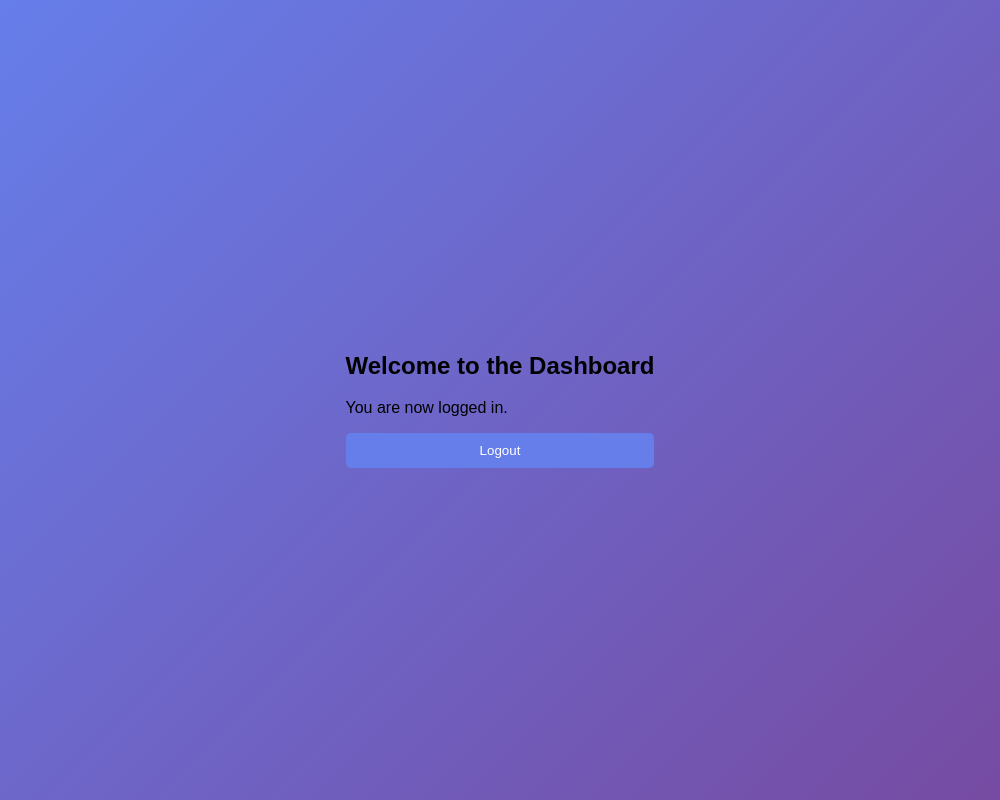
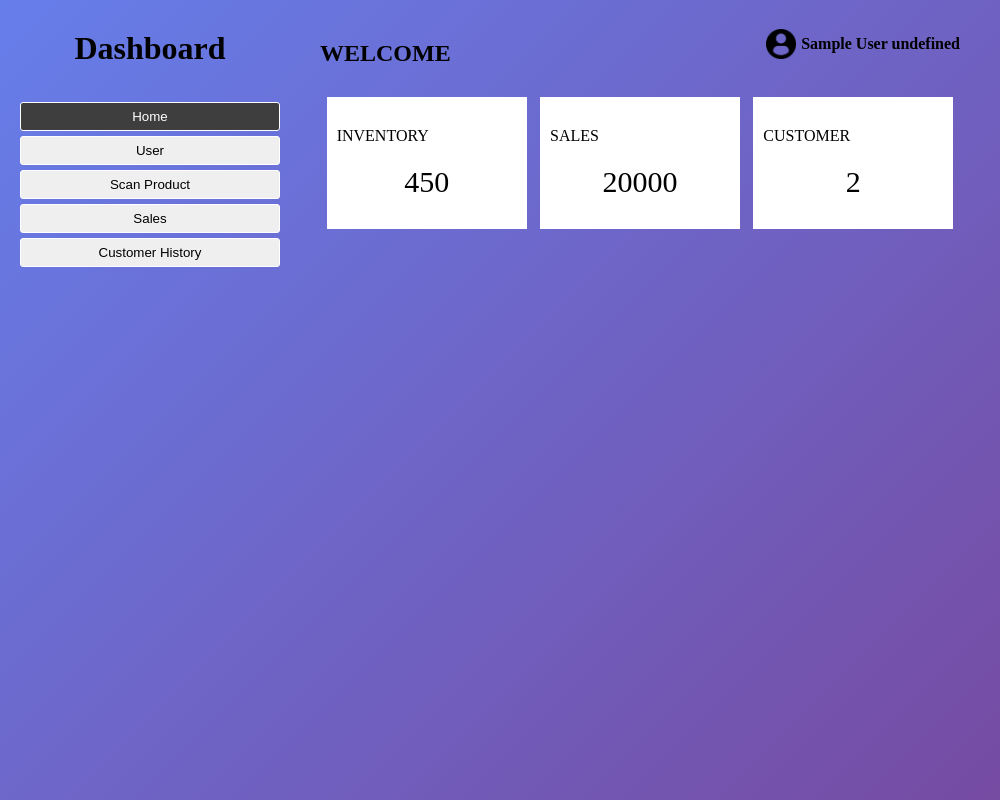
Before and after one commit to jian1219/grocery-store, an Electron app: page dashboard.html in a window 1000 px wide. Drawn offline with Linux system fonts and the light colour scheme; sample sign-in values are in the browser's storage.

Commit message:
Updated project with new files

```diff
--- /dev/null
+++ b/css/dashboard.css
@@ -0,0 +1,74 @@
+*{
+    padding: 0;
+    margin: 0;
+}
+.container{
+    height: 100vh;
+    background: linear-gradient(135deg, #667eea, #764ba2);
+    display: grid;
+    grid-template-columns: 300px 1fr;
+}
+.nav{
+    margin-top: 30px;
+}
+.h1-center{
+    text-align: center;
+}
+.buttons{
+    display: grid;
+    margin: 30px 20px 10px 20px;
+}
+.buttons button{
+    padding: 6px;
+    border-radius: 3px;
+    border: 1px solid white;
+    margin-top: 5px;
+    cursor: pointer;
+}
+
+.main{
+    margin: 10px 40px 10px 20px;
+}
+
+.top{
+    display: flex;
+    justify-content: space-between;
+    margin-top: 10px;
+}
+.adjust-top{
+    margin-top: 20px;
+}
+
+.info{
+    display: flex;
+    justify-content: space-around;
+    margin-top: 30px;
+}
+
+.info .box{
+    background-color: white;
+    width: 180px;
+    padding: 30px 10px;
+}
+
+.info .box .count{
+    text-align: center;
+    margin-top: 20px;
+    font-weight: 500;
+    font-size: 30px;
+}
+
+.user-icon{
+    width: 30px;
+    margin-right: 5px;
+}
+
+.username{
+    display: flex;
+    align-items: center;
+}
+
+.active{
+    background-color: rgb(62, 62, 62);
+    color: white;
+}
--- /dev/null
+++ b/css/user.css
@@ -0,0 +1,94 @@
+*{
+    padding: 0;
+    margin: 0;
+}
+.container{
+    height: 100vh;
+    background: linear-gradient(135deg, #667eea, #764ba2);
+    display: grid;
+    grid-template-columns: 300px 1fr;
+}
+
+.nav{
+    margin-top: 30px;
+}
+.h1-center{
+    text-align: center;
+}
+.buttons{
+    display: grid;
+    margin: 30px 20px 10px 20px;
+
+}
+.buttons button{
+    padding: 6px;
+    border-radius: 3px;
+    border: 1px solid white;
+    margin-top: 5px;
+    cursor: pointer;
+}
+
+
+
+.main{
+    margin: 10px 40px 10px 20px;
+}
+
+.main .top{
+    margin-top: 30px;
+}
+
+.active{
+    background-color: rgb(62, 62, 62);
+    color: white;
+}
+
+
+.user-list{
+    background-color: rgb(198, 198, 198);
+    margin-top: 20px;
+}
+.user-list .user-row{
+    display: flex;
+    border-bottom: 1px solid black;
+}
+.user-list .user-row .column{
+    width: 150px;
+    border-right: 1px solid black;
+    padding-left: 10px;
+    padding-top: 5px;
+    padding-bottom: 5px;
+    font-weight: 600;
+}
+.user-list .user-row .column-data{
+    width: 150px;
+    border-right: 1px solid black;
+    padding-left: 10px;
+    padding-top: 5px;
+    padding-bottom: 5px;
+
+}
+
+.edit-btn{
+    background-color: blue;
+    color: white;
+    padding: 4px 15px;
+    border: none;
+    border-radius: 2px;
+    cursor: pointer;
+}
+.edit-btn:hover{
+    background-color: rgb(1, 1, 101);
+}
+
+.delete-btn{
+    background-color: red;
+    color: white;
+    padding: 4px 15px;
+    border: none;
+    border-radius: 2px;
+    cursor: pointer;
+}
+.delete-btn:hover{
+    background-color: rgb(134, 0, 0);
+}
--- a/dashboard.html
+++ b/dashboard.html
@@ -4,19 +4,75 @@
     <meta charset="UTF-8">
     <meta name="viewport" content="width=device-width, initial-scale=1.0">
     <title>Dashboard</title>
-    <link rel="stylesheet" href="index.css">
+    <link rel="stylesheet" href="css/dashboard.css">
 </head>
 <body>
     <div class="container">
-        <h2>Welcome to the Dashboard</h2>
-        <p>You are now logged in.</p>
-        <button onclick="logout()">Logout</button>
+
+        <div class="nav">
+            <h1 class="h1-center">Dashboard</h1>
+            <div class="buttons">
+                <button class="active">Home</button>
+                <button onclick="goToUser()">User</button>
+                <button>Scan Product</button>
+                <button>Sales</button>
+                <button>Customer History</button>
+            </div>
+        </div>
+        <div class="main">
+            <div class="top">
+                <h2 class="adjust-top">WELCOME</h2>
+                <div class="username">
+                    <img class="user-icon" src="icons/profile-user (2).png" alt="">
+                    <h4 id="user-name"> Loading...</h4>
+                </div>
+
+
+            </div>
+
+            <div class="info">
+                <div class="box">
+                    <p>INVENTORY</p>
+                    <p class="count">450</p>
+                </div>
+                <div class="box">
+                    <p>SALES</p>
+                    <p class="count">20000</p>
+                </div>
+                <div class="box">
+                    <p>CUSTOMER</p>
+                    <P class="count">2</P>
+                </div>
+            </div>
+        </div>
+
     </div>
 
     <script>
+        window.onload = function() {
+            // Get user data from localStorage
+            const user = JSON.parse(localStorage.getItem('user'));
+
+            // If user exists, update the welcome message
+            if (user) {
+                document.getElementById('user-name').innerText = `${user.name} ${user.lastname}`;
+            } else {
+                // If no user is found, redirect to login page
+                window.location.href = 'login.html';
+            }
+        };
+
         function logout() {
+            // Clear user data and redirect to login
+            localStorage.removeItem('user');
             window.location.href = 'login.html';
         }
+
+        function goToUser() {
+            window.location.href = 'user.html';
+        }
     </script>
+
+
 </body>
 </html>
```
Also changed, not shown: login.html (+6 -1 lines), main.js (+28 -1 lines), user.html (added, +87 -0 lines), icons/add-friend.png (added), icons/profile-user (2).png (added), index.css (line endings or trailing spaces), 1 other file.
